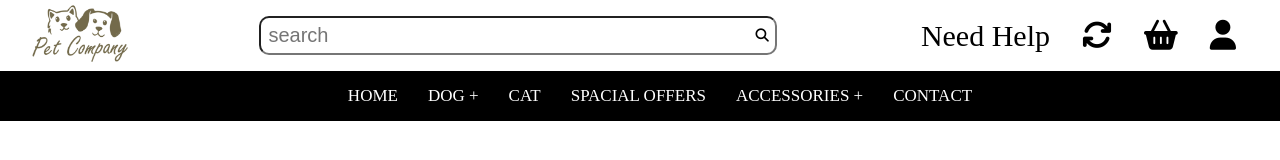
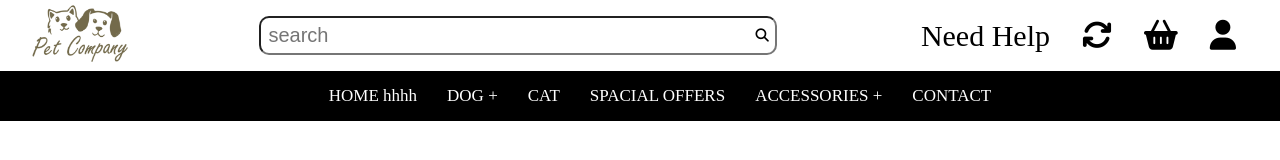
Before and after one commit to abdurasulovbilol/bilo-eno-shared-work, a plain HTML site: page index.html in a window 1280 px wide. Drawn offline with Linux system fonts and the light colour scheme.

Commit message:
Update index.html

```diff
--- a/index.html
+++ b/index.html
@@ -39,7 +39,7 @@
 
     <header>
       <ul>
-        <li><a href="#">HOME</a></li>
+        <li><a href="#">HOME hhhh</a></li>
         <li>
           <a href="#">DOG +</a>
           <ul>
```
